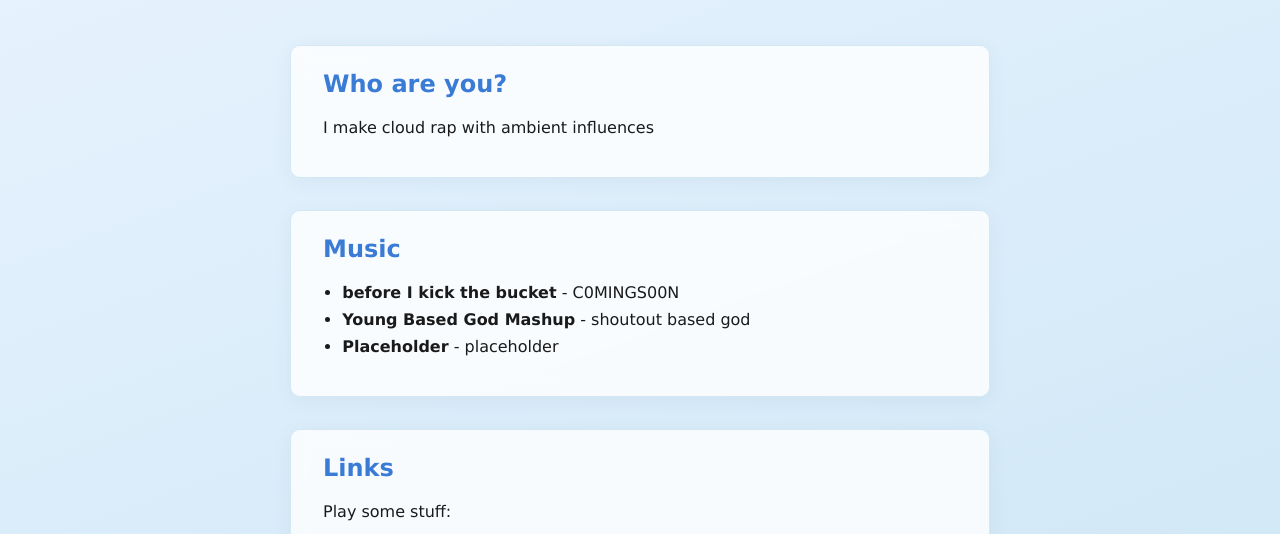
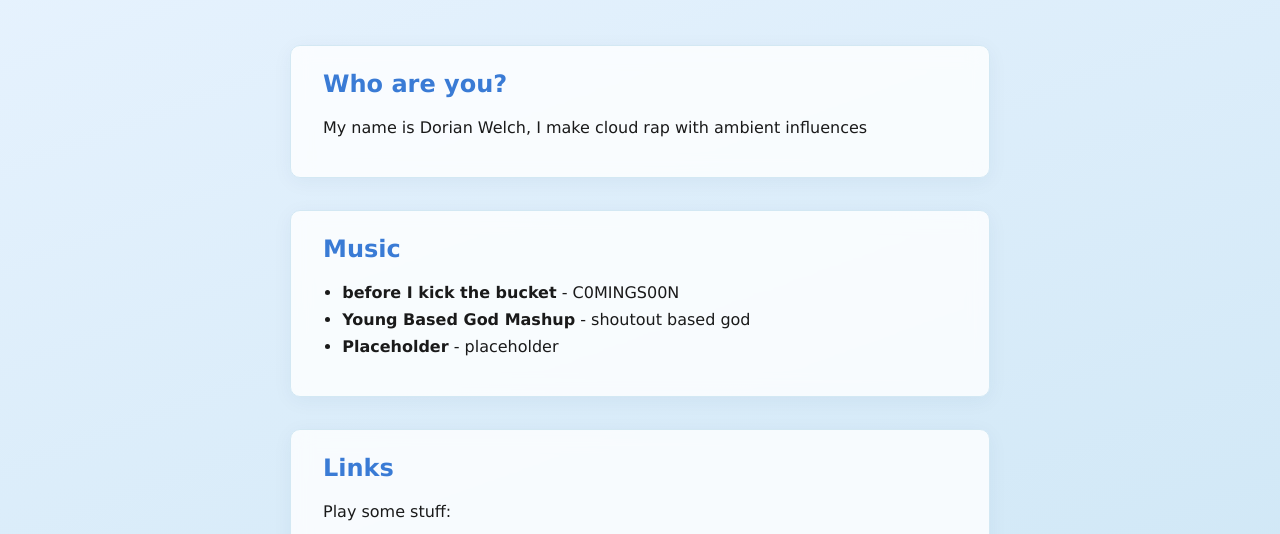
Before and after one commit to Tacogamerman4/website, a plain HTML site: page Index.html in a window 1280 px wide. Shown: the part 215-749 px from the top of the page. Drawn offline with Linux system fonts and the light colour scheme.

Commit message:
Update Index.html

```diff
--- a/Index.html
+++ b/Index.html
@@ -128,7 +128,7 @@
   <section>
     <h2>Who are you?</h2>
     <p>
-      I make cloud rap with ambient influences
+      My name is Dorian Welch, I make cloud rap with ambient influences
     </p>
   </section>
 
```
